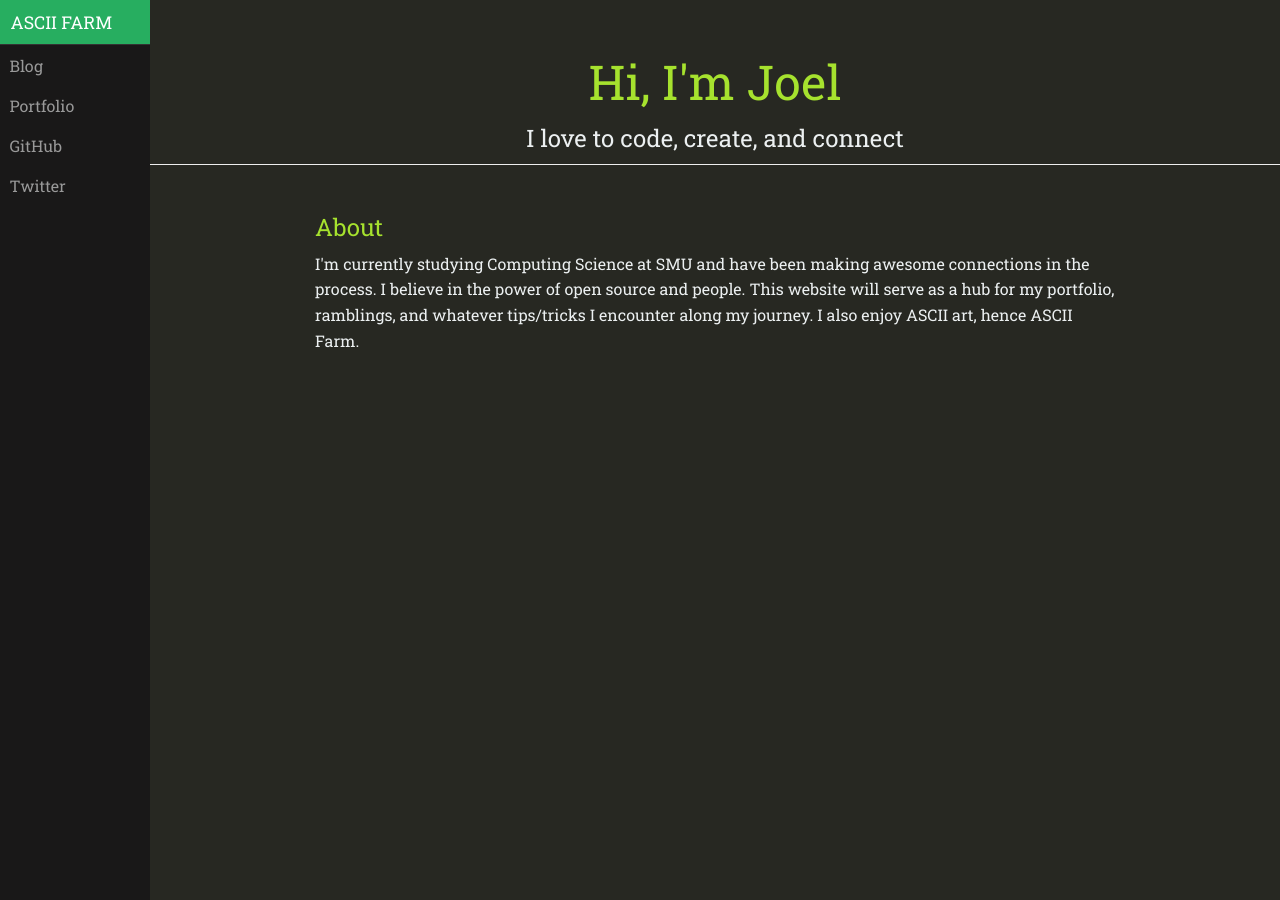
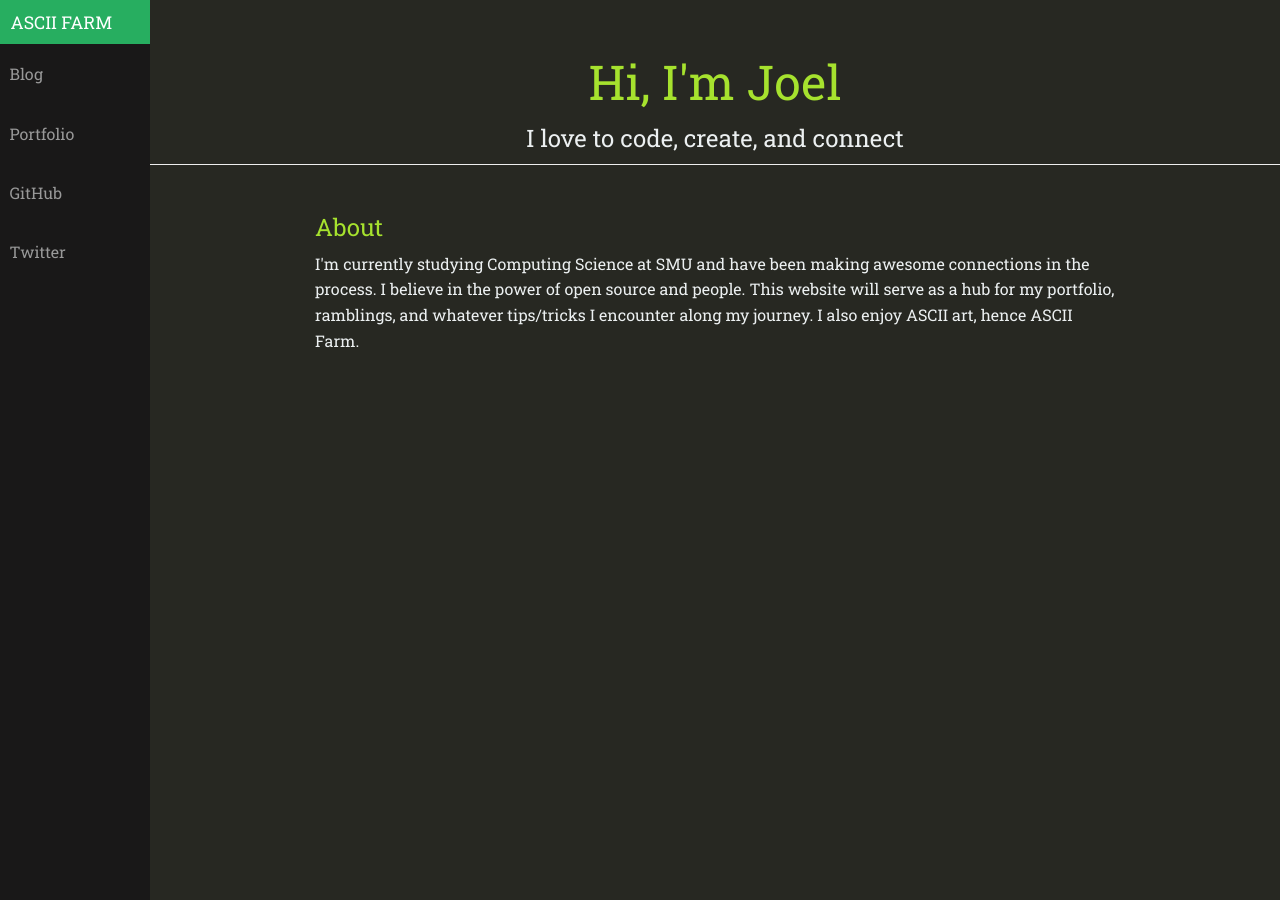
Before and after one commit to Frozenfire92/asciiFarm, a Jekyll site: the page built from index.html, in a window 1280 px wide. Built offline with Jekyll 4.4.1, drawn with Linux system fonts in a browser that asks for light colours; the list of posts is cut into pages by our own code.

Commit message:
ui fixes

```diff
--- a/assets/css/asciiFarm.css
+++ b/assets/css/asciiFarm.css
@@ -44,10 +44,11 @@
 	background-color: transparent; !important;
 }
 
-#menuLink {
+#menuLink, #menuLink:active {
 	/*background-color: #2c3e50;*/
 	border-bottom-right-radius: 5px;
 	opacity: 0.5;
+	color: transparent;
 }
 
 /*** Pygments ***/
--- a/assets/css/side-menu.css
+++ b/assets/css/side-menu.css
@@ -96,7 +96,7 @@
     #menu a {
         color: #999;
         border: none;
-        padding: 0.6em 0 0.6em 0.6em;
+        padding: 1.2em 0 1.2em 0.6em;
     }
 
     /*
@@ -113,7 +113,7 @@
     */
     #menu .pure-menu ul,
     #menu .pure-menu .menu-item-divided {
-        border-top: 1px solid #333;
+        /*border-top: 1px solid #333;*/
     }
         /*
         Change color of the anchor links on hover/focus.
@@ -144,6 +144,7 @@
         color: #fff;
         margin: 0;
         background: #27ae60;
+        padding: 0.6em;
     }
 
 /* -- Dynamic Button For Responsive Menu -------------------------------------*/
--- a/assets/js/ui.js
+++ b/assets/js/ui.js
@@ -2,7 +2,8 @@
 
     var layout   = document.getElementById('layout'),
         menu     = document.getElementById('menu'),
-        menuLink = document.getElementById('menuLink');
+        menuLink = document.getElementById('menuLink'),
+        content  = document.getElementById('main');
 
     function toggleClass(element, className) {
         var classes = element.className.split(/\s+/),
@@ -23,13 +24,21 @@
         element.className = classes.join(' ');
     }
 
-    menuLink.onclick = function (e) {
+    menuLink.onclick = function(e){toggleAll(e);};
+
+    content.onclick = function(e){
+        if (menu.className.indexOf("active") != -1){
+            toggleAll(e);
+        }
+    };
+
+    function toggleAll(e){
         var active = 'active';
 
         e.preventDefault();
         toggleClass(layout, active);
         toggleClass(menu, active);
         toggleClass(menuLink, active);
-    };
+    }
 
 }(this, this.document));
```
